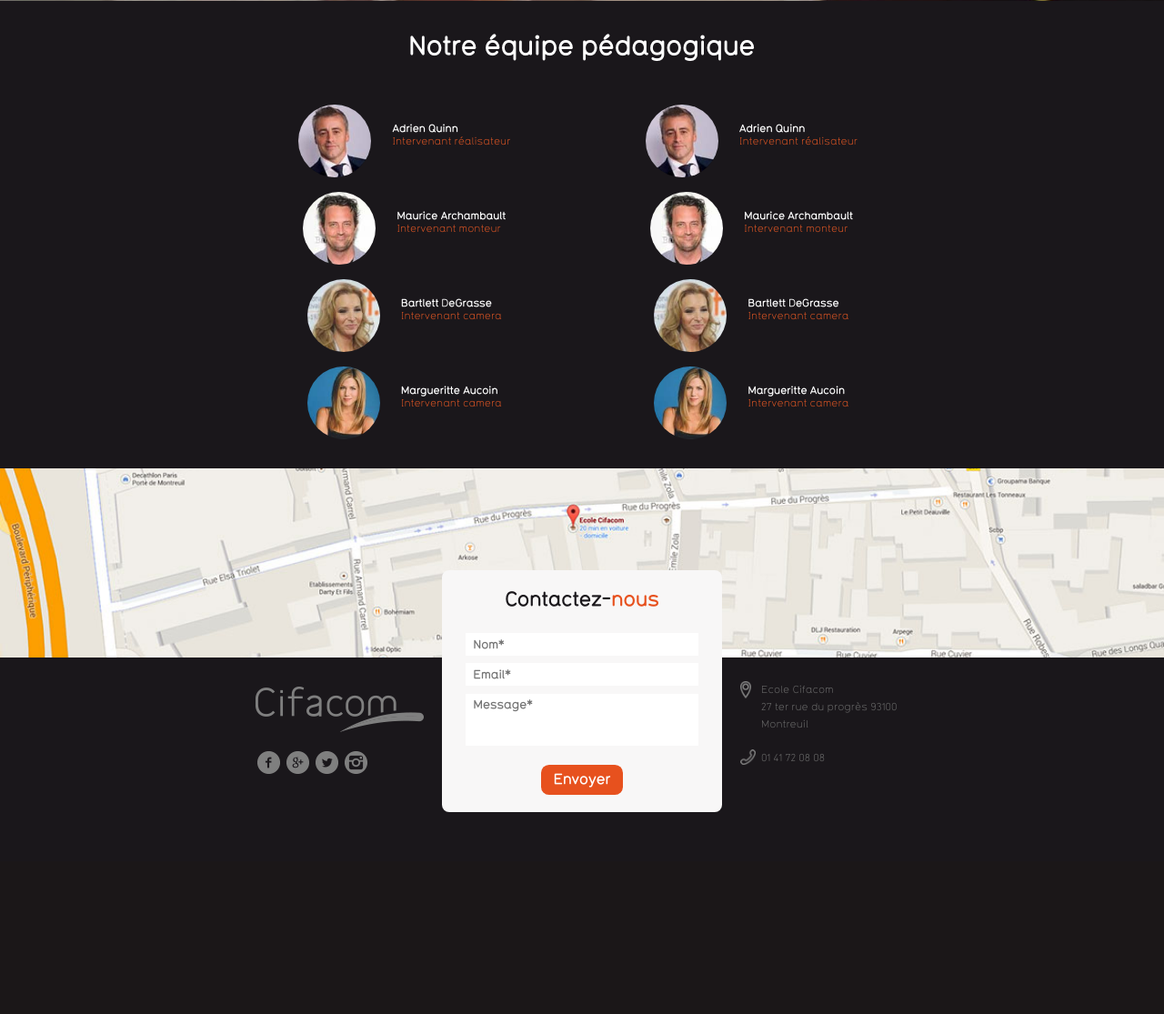
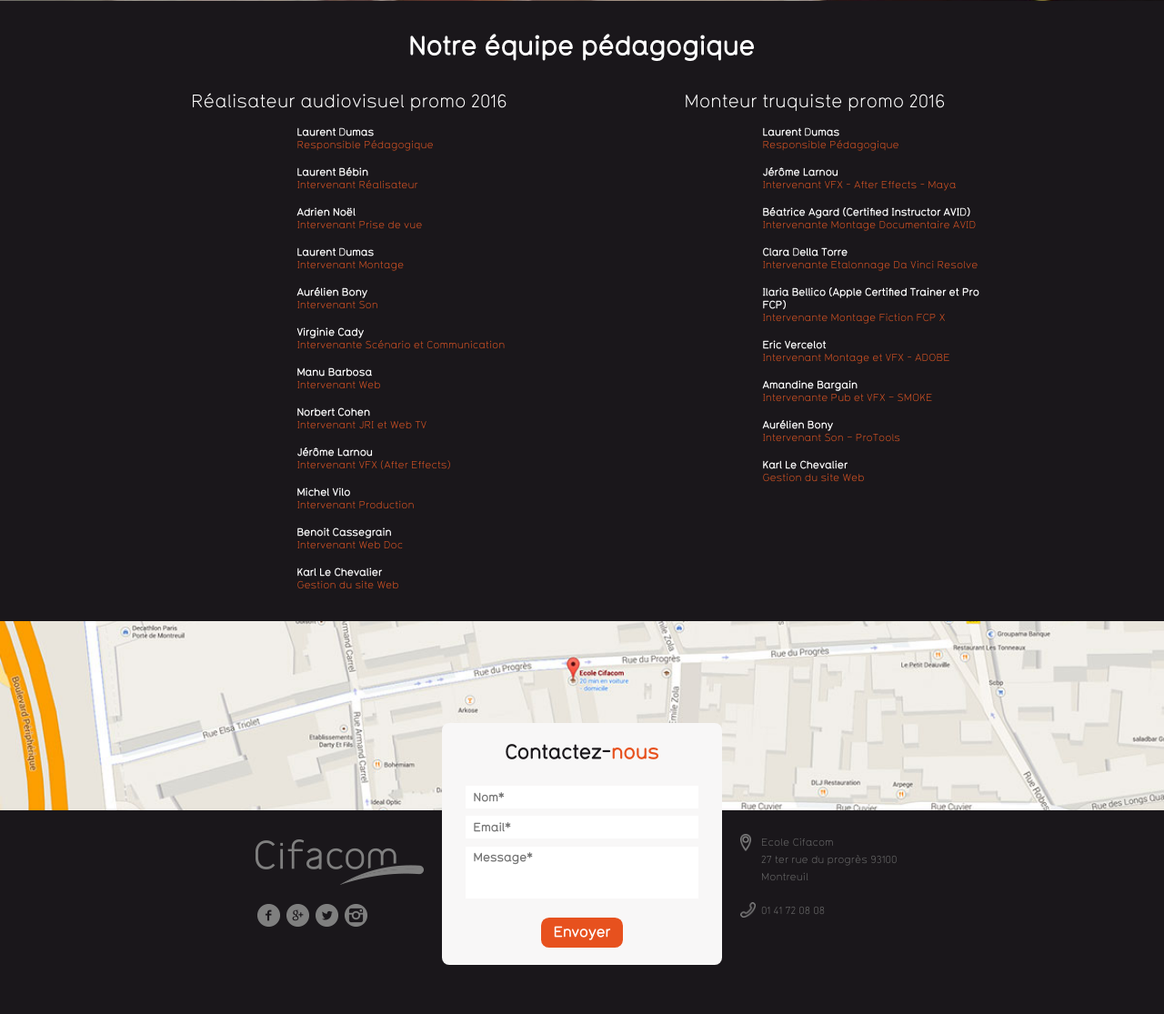
Before and after one commit to jonathansimonet/cifacom-projet, a PHP site: page /equipe-pedagogique.php in a window 1280 px wide. Shown: the part 559-1674 px from the top of the page at 91% size. Before the commit the page ends 1452 px from the top, so only its background shows below. Run offline with PHP 8.4, Linux system fonts and the light colour scheme; style sheets or scripts are compiled from the project's sources.

Commit message:
ajout des intervenants

```diff
--- a/equipe-pedagogique.php
+++ b/equipe-pedagogique.php
@@ -51,60 +51,136 @@ $projets = $projetMysqli->selectLast6();*/
 		</section>
 		<section id="equipe">
 			<h1>Notre équipe pédagogique</h1>
+			<div class="left">
+				<h2>Réalisateur audiovisuel promo 2016</h2>
 				<div class="equipe">
-				<img src="img/equipe/1.jpg" alt="">
 					<div class="desc">
-					<div class="name">Adrien Quinn</div>
-					<div class="intervenant">Intervenant réalisateur</div>
+						<div class="name">Laurent Dumas</div>
+						<div class="intervenant">Responsible Pédagogique</div>
 					</div>
 				</div>
 				<div class="equipe">
-				<img src="img/equipe/1.jpg" alt="">
 					<div class="desc">
-					<div class="name">Adrien Quinn</div>
-					<div class="intervenant">Intervenant réalisateur</div>
+						<div class="name">Laurent Bébin</div>
+						<div class="intervenant">Intervenant Réalisateur</div>
 					</div>
 				</div>
 				<div class="equipe">
-				<img src="img/equipe/2.jpg" alt="">
 					<div class="desc">
-					<div class="name">Maurice Archambault</div>
-					<div class="intervenant">Intervenant monteur</div>
+						<div class="name">Adrien Noël</div>
+						<div class="intervenant">Intervenant Prise de vue</div>
 					</div>
 				</div>
 				<div class="equipe">
-				<img src="img/equipe/2.jpg" alt="">
 					<div class="desc">
-					<div class="name">Maurice Archambault</div>
-					<div class="intervenant">Intervenant monteur</div>
+						<div class="name">Laurent Dumas</div>
+						<div class="intervenant">Intervenant Montage</div>
 					</div>
 				</div>
 				<div class="equipe">
-				<img src="img/equipe/3.jpg" alt="">
 					<div class="desc">
-					<div class="name">Bartlett DeGrasse</div>
-					<div class="intervenant">Intervenant camera</div>
+						<div class="name">Aurélien Bony</div>
+						<div class="intervenant">Intervenant Son</div>
 					</div>
 				</div>
 				<div class="equipe">
-				<img src="img/equipe/3.jpg" alt="">
 					<div class="desc">
-					<div class="name">Bartlett DeGrasse</div>
-					<div class="intervenant">Intervenant camera</div>
+						<div class="name">Virginie Cady</div>
+						<div class="intervenant">Intervenante Scénario et Communication</div>
 					</div>
 				</div>
 				<div class="equipe">
-				<img src="img/equipe/4.jpg" alt="">
 					<div class="desc">
-					<div class="name">Margueritte Aucoin</div>
-					<div class="intervenant">Intervenant camera</div>
+						<div class="name">Manu Barbosa</div>
+						<div class="intervenant">Intervenant Web</div>
 					</div>
 				</div>
 				<div class="equipe">
-				<img src="img/equipe/4.jpg" alt="">
 					<div class="desc">
-					<div class="name">Margueritte Aucoin</div>
-					<div class="intervenant">Intervenant camera</div>
+						<div class="name">Norbert Cohen</div>
+						<div class="intervenant">Intervenant JRI et Web TV</div>
+					</div>
+				</div>
+				<div class="equipe">
+					<div class="desc">
+						<div class="name">Jérôme Larnou</div>
+						<div class="intervenant">Intervenant VFX (After Effects)</div>
+					</div>
+				</div>
+				<div class="equipe">
+					<div class="desc">
+						<div class="name">Michel Vilo</div>
+						<div class="intervenant">Intervenant Production</div>
+					</div>
+				</div>
+				<div class="equipe">
+					<div class="desc">
+						<div class="name">Benoit Cassegrain</div>
+						<div class="intervenant">Intervenant Web Doc</div>
+					</div>
+				</div>
+				<div class="equipe">
+					<div class="desc">
+						<div class="name">Karl Le Chevalier</div>
+						<div class="intervenant">Gestion du site Web</div>
+					</div>
+				</div>
+			</div>
+			<div class="right">
+				<h2>Monteur truquiste promo 2016</h2>
+				<div class="equipe">
+					<div class="desc">
+						<div class="name">Laurent Dumas</div>
+						<div class="intervenant">Responsible Pédagogique</div>
+					</div>
+				</div>
+				<div class="equipe">
+					<div class="desc">
+						<div class="name">Jérôme Larnou</div>
+						<div class="intervenant">Intervenant VFX - After Effects - Maya</div>
+					</div>
+				</div>
+				<div class="equipe">
+					<div class="desc">
+						<div class="name">Béatrice Agard (Certified Instructor AVID)</div>
+						<div class="intervenant">Intervenante Montage Documentaire AVID</div>
+					</div>
+				</div>
+				<div class="equipe">
+					<div class="desc">
+						<div class="name">Clara Della Torre</div>
+						<div class="intervenant">Intervenante Etalonnage Da Vinci Resolve</div>
+					</div>
+				</div>
+				<div class="equipe">
+					<div class="desc">
+						<div class="name">Ilaria Bellico (Apple Certified Trainer et Pro FCP)</div>
+						<div class="intervenant">Intervenante Montage Fiction FCP X</div>
+					</div>
+				</div>
+				<div class="equipe">
+					<div class="desc">
+						<div class="name">Eric Vercelot</div>
+						<div class="intervenant">Intervenant Montage et VFX - ADOBE</div>
+					</div>
+				</div>
+				<div class="equipe">
+					<div class="desc">
+						<div class="name">Amandine Bargain</div>
+						<div class="intervenant">Intervenante Pub et VFX – SMOKE</div>
+					</div>
+				</div>
+				<div class="equipe">
+					<div class="desc">
+						<div class="name">Aurélien Bony</div>
+						<div class="intervenant">Intervenant Son – ProTools</div>
+					</div>
+				</div>
+				<div class="equipe">
+					<div class="desc">
+						<div class="name">Karl Le Chevalier</div>
+						<div class="intervenant">Gestion du site Web</div>
+					</div>
 				</div>
 			</div>
 		</section>
--- a/less/equipe-pedagogique.less
+++ b/less/equipe-pedagogique.less
@@ -71,12 +71,23 @@ header {
 		font-family:'TypFourteenFiftyOne-Bold', sans-serif;
 		text-align: center;
 	}
+	>div {
+		position: relative;
+		display: inline-block;
+		text-align: center;
+		width: 30%;
+		h2 {
+			font-size: 1.4em;
+			clear: both;
+		}
+	}
 	.equipe {
 		position: relative;
 		display: inline-block;
-		width: 29.5%;
+		margin-left: 30%;
+		width: 70%;
 		margin-top: 1em;
-		text-align: center;
+		text-align: left;
 		img {
 			width: 5em; height: 5em;
 			.border-radius(5em);
@@ -93,13 +104,18 @@ header {
 				color: #d85424
 			}
 		}
-		&:nth-child(2n) {
-			margin-left: 20%;
-		}
+	}
+	.right {
+		float: right;
+		margin-right: 15%;
+	}
+	.left {
+		margin-left: 15%;
 	}
 }
 footer {
 	position: relative;
+	clear: both;
 	.map {
 		position: relative;
 		width: 100%; height: 13em;
--- a/less/etudiants.less
+++ b/less/etudiants.less
@@ -1,4 +1,3 @@
-
 div.list-etudiants{
   width: 900px;
   margin: 0 auto;
@@ -24,9 +23,8 @@ div.list-etudiants{
     }
 
     li.etudiants:hover{
-      -webkit-box-shadow: 0px 0px 7px rgba(255,255,255,0.9);
-      box-shadow: 0px 0px 7px rgba(255,255,255,0.9);
+      color: #d85424;
+      border-color: #d85424;
     }
   }
-
 }
```
Lines whose indentation alone changed are shown as unchanged.
